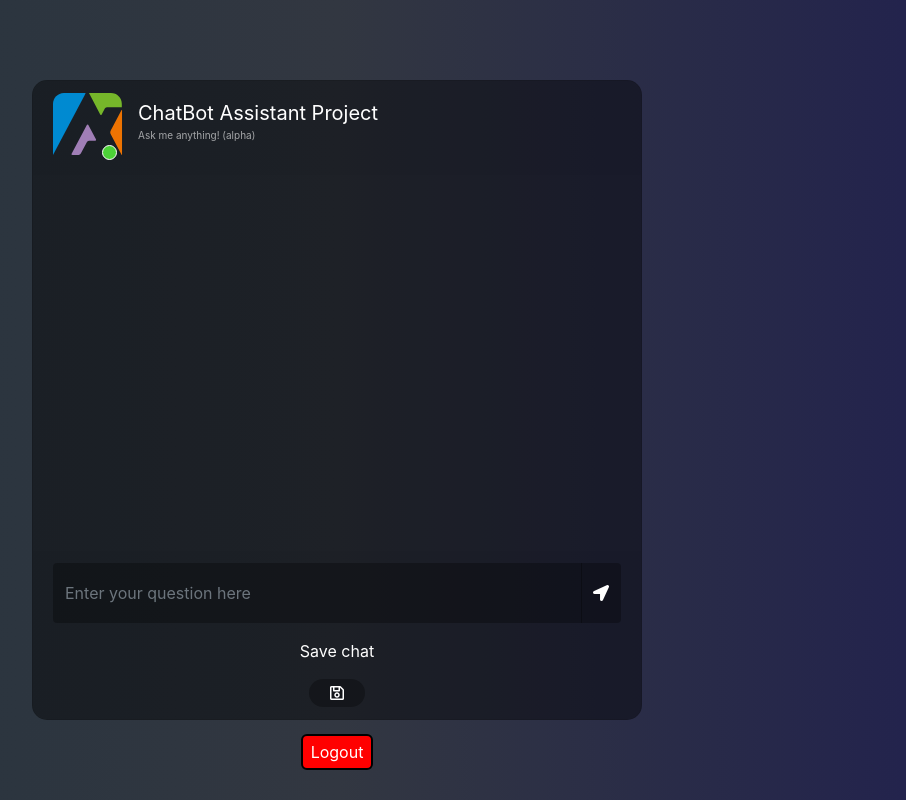
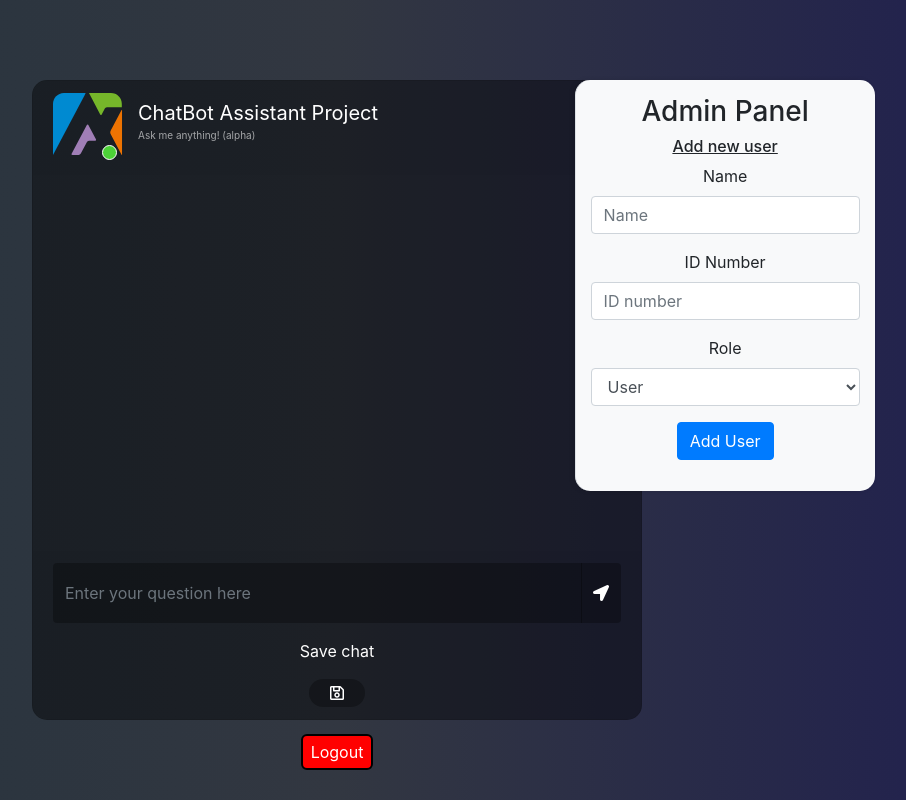
Before and after one commit to aviveliyahu/zefat_final_project, a Flask app: page /main in a window 1280 px wide. Shown: the whole page, without its empty margins (303-1209 px from the left). Run offline with Flask 3, Linux system fonts and the light colour scheme; some libraries are stand-ins or nearby versions.

Commit message:
added admin panel, you now can add new users

```diff
--- a/app.py
+++ b/app.py
@@ -6,6 +6,8 @@ from users.users import *
 import asyncio
 
 llm_model = "1"
+role = ""
+field = ""
 
 app = Flask(__name__)
 
@@ -22,13 +24,19 @@ def login():
 @app.route("/llm", methods=["GET", "POST"])
 def llm_choice():
     global llm_model
+    global role
+    global field
+
     data = request.get_json()
     user_id = data.get("user_id")
     choice = data.get("msg")
 
     check_db = search_user(str(user_id))
 
-    if check_db == "yes":
+    if check_db[0] == "yes":
+        role = check_db[3]
+        field = check_db[4]
+
         if choice=="1":
              return jsonify({"response": "/main"})
         elif choice=="2":
@@ -36,6 +44,27 @@ def llm_choice():
             return jsonify({"response": "/main"})
     else:
          return jsonify({"response": "0"})
+
+
+@app.route("/user",methods=["GET", "POST"])
+def user():
+    if role != "" and field!="":
+        return [role,field]
+    else:
+        return ["no"]
+
+@app.route("/add",methods=["POST"])
+def add():
+    name = request.form.get("name")
+    id_number = request.form.get("id_number")
+    user_role = request.form.get("role")
+    print(name)
+    print(id_number)
+    print(user_role)
+    print(field)
+    status = insert_user(id_number,name,user_role,field)
+    return status
+
 
 @app.route("/get", methods=["GET", "POST"])
 async def chat():
--- a/llm/response.py
+++ b/llm/response.py
@@ -12,7 +12,7 @@ claude_api_key = os.getenv('CLAUDE_KEY')
 messages = [{'role': 'system',
              'content': """Your answers cannot be over 350 tokens.you are a occupational therapy assistant that provies a guided training to an intern therapist and try to train and help him solve problems in a socratic method, answer in a professional way.
                     you answer in this field only,in case you are questioned about subject that you arent ordered to (by me, not by the user input) state that its not your knowledge and you cant help, state your designated role that you can help the user with.
-                    You are provided with articles that might be relevant to your way of guidance and you are also provided with external data that the user isnt aware of.
+                    You are provided with articles that might be relevant to your way of guidance and you are also provided with external data of treatments methods that the user isnt aware of.
                     you can integrate the articles into your guiding answer to the user and the external data if its relevant to the question BUT ONLY if its improving your answer's quality!
                     do not create your answer in such a way that the user knows which data you used, dont proide information about who wrote the articles you used.
                     Note in the end of each sentence or paragraph which data did you use - in parenthesis.
@@ -42,21 +42,6 @@ def get_Chat_response(messages,llm):
         print("OpenAI final response done")
         return jsonify({"response": reply})
     elif llm=="2":
-        # llama LLM
-        # client = OpenAI(
-        #     api_key=llama_api_key,
-        #     base_url = "https://api.llama-api.com"
-        # )
-
-        # chat = client.chat.completions.create(
-        # model="llama3.1-405b",
-        # messages=messages,
-        # max_tokens=350,
-        # )
-
-        # reply = chat.choices[0].message.content
-        # messages.append({'role':'system','content':reply})
-
         # Claude LLM
         client = anthropic.Anthropic(api_key=claude_api_key)
         chat = client.messages.create(
--- a/static/script.js
+++ b/static/script.js
@@ -130,3 +130,39 @@ document.getElementById('logoutForm').addEventListener('submit', function(event)
 			window.location.href = '/';
 		});
 });
+
+let main = window.location.pathname;
+if (main === "/main") {
+	fetch("/user").then(function (response){
+  		return response.json();
+	}).then(function (data){
+			console.log(data)
+			console.log(data[0])
+			if (data[0] === "User") {
+				let admin = document.querySelector(".admin-section")
+				admin.style.display = "none"
+			}
+		let add_user_form = document.getElementById("addUserForm");
+		add_user_form.addEventListener("submit",function(event){
+		event.preventDefault()
+
+		let data = new FormData(add_user_form)
+		fetch("/add", {
+				method: "POST",
+				body: data
+			})
+			.then(function(response){
+				return response.text();
+			})
+			.then(function(response){
+				console.log("user add")
+				if(response==="OK") {
+		            alert("User added.");
+				}
+				else if (response==="NO"){
+					alert("User ID already exists.");
+				}
+			})
+		})
+	})
+}
--- a/static/style.css
+++ b/static/style.css
@@ -185,7 +185,8 @@ input::-webkit-inner-spin-button {
 	bottom: 0;
 	text-align: center;
 }
-	button {
+
+button {
 		font-size: 16px;
 		padding: 4px 8px;
 		border: 2px solid black;
@@ -198,3 +199,16 @@ input::-webkit-inner-spin-button {
 			button:hover {
 				background-color: #b0b0b0;
 			}
+
+.admin-section {
+	text-align: center;
+	position: fixed;
+	top: 10%;
+	right: 8%;
+	width: 300px;
+	padding: 15px;
+	background: #f8f9fa;
+	border-left: 1px solid #dee2e6;
+	border-radius: 15px !important;
+	box-shadow: -2px 0 5px rgba(0, 0,0,0.1);
+}
--- a/templates/index.html
+++ b/templates/index.html
@@ -21,7 +21,6 @@
 						<div class="card-header msg_head">
 							<div class="d-flex bd-highlight">
 								<div class="img_cont">
-									<!-- <img src="https://www.zefat.ac.il/img/iconFooter.svg" class="rounded-circle user_img"> -->
 									<span class="online_icon"></span>
 								</div>
 								<div class="user_info">
@@ -51,6 +50,28 @@
 				</div>
 			</div>
 		</div>
+		<div class="admin-section">
+			<h3>Admin Panel</h3>
+			<h6><u>Add new user</u></h6>
+			<form id="addUserForm">
+				<div class="form-group">
+					<label for="name">Name</label>
+					<input type="text" id="name" name="name" class="form-control" placeholder="Name" required>
+				</div>
+				<div class="form-group">
+					<label for="id_number">ID Number</label>
+					<input type="number" id="id_number" name="id_number" class="form-control" placeholder="ID number" required>
+				</div>
+				<div class="form-group">
+					<label for="role">Role</label>
+					<select id="role" name="role" class="form-control" required>
+						<option value="User">User</option>
+						<option value="Admin">Admin</option>
+					</select>
+				</div>
+				<button class="btn btn-primary" type="submit">Add User</button>
+			</form>
+		</div>
 		<form id="logoutForm" action="/logout" method="post">
 			<button type="submit">Logout</button>
 		</form>
--- a/templates/login.html
+++ b/templates/login.html
@@ -19,7 +19,6 @@
 				<br>
 				<input id="input1" name="id" type="number" required placeholder="ID number">
 				<br>
-				<!-- <button type="submit">Submit</button> -->
 				 <br>
 				Choose LLM model
 				<br>
```
Also changed, not shown: users/users.py (+17 -10 lines).
